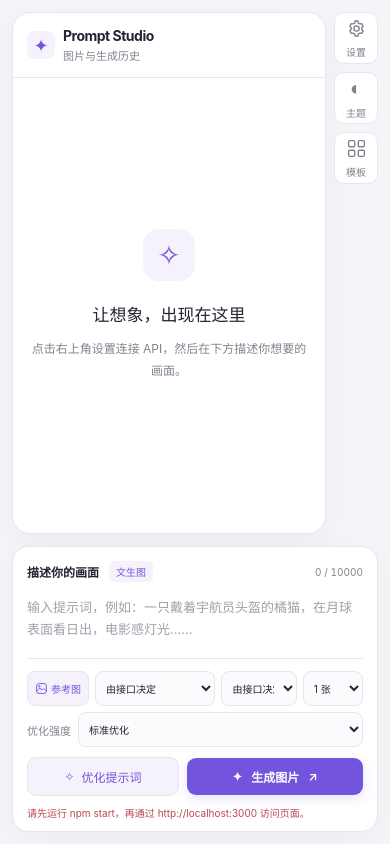
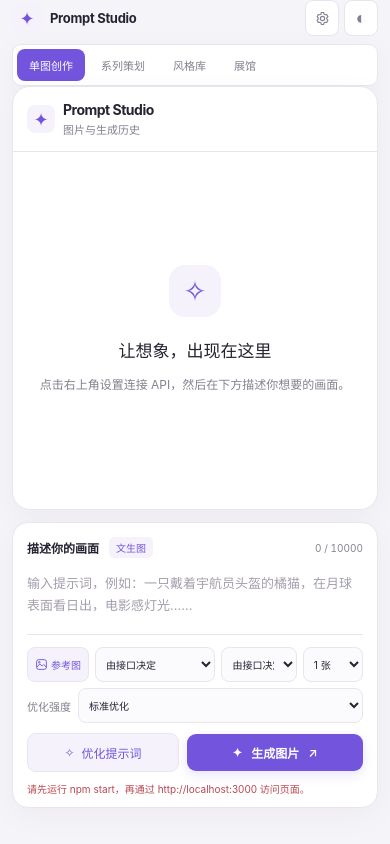
Before and after one commit to Yukinoshita-w/picture, a website: page public/index.html in a window 390 px wide. Drawn offline with Linux system fonts and the light colour scheme; no server answers.

Commit message:
Add top navigation and page routing

```diff
--- a/public/app.js
+++ b/public/app.js
@@ -187,7 +187,6 @@ function updateActionState() {
   const busy = generating || optimizing || loadingReferences;
   generateButton.disabled = busy;
   $('#optimizeButton').disabled = busy;
-  $('#templatesButton').disabled = busy;
   const capabilities = currentCapabilities();
   $('#addReference').disabled = busy || referenceImages.length >= capabilities.maxReferences;
   $('#undoOptimize').disabled = busy;
@@ -942,18 +941,33 @@ $('#previewDialog').addEventListener('click', event => {
 const templateCategories = [{ id: 'all', label: '全部风格' }, ...[...new Map(StyleTemplates.map(template => [template.category, template.categoryLabel])).entries()].map(([id, label]) => ({ id, label }))];
 let activeTemplateCategory = 'all';
 let activeTemplate = null;
-function openTemplatesPage() {
-  $('.workspace').hidden = true;
-  $('#templatesPage').hidden = false;
-  renderTemplateFilters();
-  renderTemplates();
+const routeTitles = {
+  create: '单图创作 · Prompt Studio',
+  series: '系列策划 · Prompt Studio',
+  styles: '风格库 · Prompt Studio',
+  gallery: '展馆 · Prompt Studio'
+};
+function currentRoute() {
+  const route = window.location.hash.slice(1);
+  return Object.hasOwn(routeTitles, route) ? route : 'create';
+}
+function renderRoute() {
+  const route = currentRoute();
+  document.querySelectorAll('[data-page]').forEach(page => { page.hidden = page.dataset.page !== route; });
+  document.querySelectorAll('.site-nav-link').forEach(link => {
+    if (link.dataset.route === route) link.setAttribute('aria-current', 'page');
+    else link.removeAttribute('aria-current');
+  });
+  document.title = routeTitles[route];
+  if (route === 'styles') { renderTemplateFilters(); renderTemplates(); }
   window.scrollTo(0, 0);
 }
-function closeTemplatesPage() {
-  $('#templatesPage').hidden = true;
-  $('.workspace').hidden = false;
-  promptInput.focus();
+function navigateTo(route) {
+  if (!Object.hasOwn(routeTitles, route)) return;
+  if (currentRoute() === route) renderRoute();
+  else window.location.hash = route;
 }
+window.addEventListener('hashchange', renderRoute);
 function renderTemplateFilters() {
   const filters = $('#templateFilters');
   filters.replaceChildren(...templateCategories.map(category => {
@@ -1037,16 +1051,14 @@ function openTemplateDialog(template) {
 }
 function useTemplate(template) {
   $('#templatePromptDialog').open && $('#templatePromptDialog').close();
-  closeTemplatesPage();
   promptInput.value = template.prompt;
   promptBeforeOptimization = null;
   $('#undoOptimize').hidden = true;
   updateCounter();
   setStatus('已载入“' + template.title + '”提示词模板，可继续修改后生成。', 'success');
-  promptInput.focus();
+  navigateTo('create');
+  requestAnimationFrame(() => promptInput.focus());
 }
-$('#templatesButton').addEventListener('click', openTemplatesPage);
-$('#backToWorkspace').addEventListener('click', closeTemplatesPage);
 $('#templateSearch').addEventListener('input', renderTemplates);
 $('#closeTemplatePrompt').addEventListener('click', () => $('#templatePromptDialog').close());
 $('#templatePromptDialog').addEventListener('click', event => { if (event.target === $('#templatePromptDialog')) event.target.close(); });
@@ -1108,6 +1120,7 @@ for (const kind of ['image', 'optimizer']) {
 }
 updateActionState();
 applyTheme(safeStorage.get('prompt-studio-theme') === 'dark');
+renderRoute();
 renderHistory();
 fetch('/api/health').then(response => {
   if (!response.ok) throw new Error('服务未就绪');
--- a/public/index.html
+++ b/public/index.html
@@ -8,7 +8,25 @@
   <link rel="stylesheet" href="/styles.css">
 </head>
 <body>
-  <main class="workspace">
+  <header class="site-header">
+    <a class="site-brand" href="#create" aria-label="Prompt Studio 首页">
+      <span class="site-logo" aria-hidden="true">✦</span>
+      <span class="site-brand-copy"><strong>Prompt Studio</strong><span>AI 生图工作台</span></span>
+    </a>
+    <nav class="site-nav" aria-label="主导航">
+      <a class="site-nav-link" href="#create" data-route="create">单图创作</a>
+      <a class="site-nav-link" href="#series" data-route="series">系列策划</a>
+      <a class="site-nav-link" href="#styles" data-route="styles" id="templatesButton">风格库</a>
+      <a class="site-nav-link" href="#gallery" data-route="gallery">展馆</a>
+    </nav>
+    <div class="header-tools" aria-label="工作台工具">
+      <button class="tool-button" id="settingsButton" type="button" title="API 设置" aria-label="打开 API 设置" aria-haspopup="dialog" aria-controls="settingsDialog">
+        <svg viewBox="0 0 24 24" fill="none" stroke="currentColor" stroke-width="1.6" aria-hidden="true"><path d="m9 3-.5 2.2-1.7 1L4.6 6 3 8.8l1.5 1.7v2L3 14.2 4.6 17l2.2-.2 1.7 1L9 20h3.2l.5-2.2 1.7-1 2.2.2 1.6-2.8-1.5-1.7v-2l1.5-1.7L16.6 6l-2.2.2-1.7-1L12.2 3Z" transform="translate(1.4 .5)"/><circle cx="12" cy="12" r="3"/></svg><span>设置</span>
+      </button>
+      <button class="tool-button" id="themeButton" type="button" title="切换主题" aria-label="切换深色主题" aria-pressed="false"><span class="theme-symbol" aria-hidden="true">◐</span><span>主题</span></button>
+    </div>
+  </header>
+  <main class="workspace" id="createPage" data-page="create">
     <div class="gallery-row">
       <section class="gallery-panel" aria-labelledby="galleryTitle">
         <header class="gallery-heading">
@@ -26,17 +44,6 @@
           </section>
         </div>
       </section>
-      <nav class="workspace-tools" aria-label="工作台工具">
-        <button class="tool-button" id="settingsButton" type="button" title="API 设置" aria-label="打开 API 设置" aria-haspopup="dialog" aria-controls="settingsDialog">
-          <svg viewBox="0 0 24 24" fill="none" stroke="currentColor" stroke-width="1.6" aria-hidden="true"><path d="m9 3-.5 2.2-1.7 1L4.6 6 3 8.8l1.5 1.7v2L3 14.2 4.6 17l2.2-.2 1.7 1L9 20h3.2l.5-2.2 1.7-1 2.2.2 1.6-2.8-1.5-1.7v-2l1.5-1.7L16.6 6l-2.2.2-1.7-1L12.2 3Z" transform="translate(1.4 .5)"/><circle cx="12" cy="12" r="3"/></svg>
-          <span>设置</span>
-        </button>
-        <button class="tool-button" id="themeButton" type="button" title="切换主题" aria-label="切换深色主题" aria-pressed="false"><span class="theme-symbol" aria-hidden="true">◐</span><span>主题</span></button>
-        <button class="tool-button" id="templatesButton" type="button" title="浏览风格模板" aria-label="打开风格模板">
-          <svg viewBox="0 0 24 24" fill="none" stroke="currentColor" stroke-width="1.6" aria-hidden="true"><rect x="3" y="3" width="7" height="7" rx="1.5"/><rect x="14" y="3" width="7" height="7" rx="1.5"/><rect x="3" y="14" width="7" height="7" rx="1.5"/><rect x="14" y="14" width="7" height="7" rx="1.5"/></svg>
-          <span>模板</span>
-        </button>
-      </nav>
     </div>
 
     <section class="composer-panel" aria-label="提示词输入区">
@@ -62,11 +69,14 @@
     </section>
   </main>
 
-  <section id="templatesPage" class="templates-page" hidden aria-labelledby="templatesTitle">
+  <section id="seriesPage" class="route-placeholder" data-page="series" hidden aria-labelledby="seriesTitle">
+    <div class="route-placeholder-card"><span class="section-label">SERIES PLANNING</span><h1 id="seriesTitle">系列策划</h1><p>系列策划页面正在准备中。</p></div>
+  </section>
+
+  <section id="templatesPage" class="templates-page" data-page="styles" hidden aria-labelledby="templatesTitle">
     <div class="templates-shell">
       <header class="templates-header">
         <div class="templates-heading">
-          <button class="back-button" id="backToWorkspace" type="button" aria-label="返回生成工作台" title="返回生成工作台"><svg viewBox="0 0 24 24" fill="none" stroke="currentColor" stroke-width="1.8" aria-hidden="true"><path d="m15 18-6-6 6-6"/><path d="M9 12h11"/></svg></button>
           <div><span class="section-label">PROMPT LIBRARY</span><h1 id="templatesTitle">风格模板</h1><p>从视觉方向出发，找到适合你的提示词参考。</p></div>
         </div>
         <div class="templates-count" id="templatesCount" aria-live="polite"></div>
@@ -75,6 +85,10 @@
       <div class="template-grid" id="templateGrid"></div>
       <div class="template-empty" id="templateEmpty" hidden><div class="template-empty-icon" aria-hidden="true">⌕</div><h2>没有找到匹配模板</h2><p>换一个关键词，或切换到全部风格继续浏览。</p></div>
     </div>
+  </section>
+
+  <section id="galleryPage" class="route-placeholder" data-page="gallery" hidden aria-labelledby="galleryPageTitle">
+    <div class="route-placeholder-card"><span class="section-label">GALLERY</span><h1 id="galleryPageTitle">展馆</h1><p>展馆页面正在准备中。生成记录可先在单图创作页面查看。</p><a class="button primary" href="#create">前往单图创作</a></div>
   </section>
 
   <dialog id="settingsDialog" class="settings-dialog" aria-labelledby="settingsTitle">
--- a/public/styles.css
+++ b/public/styles.css
@@ -20,7 +20,21 @@ button { cursor: pointer; }
 button:disabled { opacity: .5; cursor: default; }
 button:focus-visible, a:focus-visible, input:focus-visible, select:focus-visible, textarea:focus-visible, img:focus-visible { outline: 2px solid var(--purple); outline-offset: 3px; }
 [hidden] { display: none !important; }
-.workspace { height: 100vh; height: 100dvh; min-height: 580px; max-width: 1800px; margin: auto; padding: 28px; display: flex; flex-direction: column; gap: 20px; }
+.site-header { width: min(1800px, calc(100% - 56px)); min-height: 72px; margin: 0 auto; display: grid; grid-template-columns: minmax(190px, 1fr) auto minmax(190px, 1fr); align-items: center; gap: 24px; }
+.site-brand { display: inline-flex; align-items: center; gap: 11px; min-width: 0; color: var(--ink); text-decoration: none; }
+.site-logo { width: 38px; height: 38px; flex: 0 0 38px; display: grid; place-items: center; border-radius: 11px; background: var(--soft); color: var(--purple); font-size: 23px; }
+.site-brand-copy { display: grid; gap: 3px; min-width: 0; }
+.site-brand-copy strong { font-size: 16px; font-weight: 650; letter-spacing: -.3px; }
+.site-brand-copy span { color: var(--muted); font-size: 10px; }
+.site-nav { display: flex; align-items: center; justify-content: center; gap: 4px; padding: 4px; border: 1px solid var(--line); border-radius: 12px; background: var(--card); box-shadow: var(--shadow); }
+.site-nav-link { display: inline-flex; align-items: center; justify-content: center; min-height: 34px; padding: 0 15px; border-radius: 8px; color: var(--muted); font-size: 12px; text-decoration: none; white-space: nowrap; transition: background .15s, color .15s; }
+.site-nav-link:hover { color: var(--purple); background: var(--soft); }
+.site-nav-link[aria-current="page"] { color: #fff; background: var(--purple); }
+.header-tools { display: flex; justify-content: flex-end; gap: 8px; }
+.header-tools .tool-button { width: auto; min-height: 36px; flex-direction: row; gap: 6px; padding: 0 10px; border-radius: 8px; font-size: 11px; }
+.header-tools .tool-button svg { width: 17px; height: 17px; }
+.header-tools .theme-symbol { font-size: 18px; line-height: 18px; }
+.workspace { height: calc(100dvh - 72px); min-height: 580px; max-width: 1800px; margin: auto; padding: 0 28px 28px; display: flex; flex-direction: column; gap: 20px; }
 .gallery-row { display: flex; gap: 16px; flex: 1; min-height: 0; }
 .gallery-panel { flex: 1; min-width: 0; display: flex; flex-direction: column; background: var(--card); border: 1px solid var(--line); border-radius: 18px; box-shadow: var(--shadow); overflow: hidden; }
 .gallery-heading { display: flex; align-items: center; justify-content: space-between; gap: 16px; padding: 21px 26px; border-bottom: 1px solid var(--line); flex-shrink: 0; }
@@ -30,7 +44,7 @@ button:focus-visible, a:focus-visible, input:focus-visible, select:focus-visible
 .brand p { color: var(--muted); font-size: 11px; margin: 0; }
 .connection-pill { display: flex; align-items: center; gap: 8px; font-size: 11px; color: var(--muted); }
 .pulse-dot { width: 6px; height: 6px; background: #73b78e; border-radius: 50%; }
-.workspace-tools { width: 62px; flex-shrink: 0; display: flex; flex-direction: column; align-items: stretch; gap: 10px; }
+.workspace-tools { display: none; }
 .tool-button { width: 62px; min-height: 64px; display: flex; flex-direction: column; justify-content: center; align-items: center; gap: 5px; border: 1px solid var(--line); border-radius: 13px; background: var(--card); color: var(--muted); font-size: 11px; transition: background .15s, color .15s; }
 .tool-button:hover { color: var(--purple); background: var(--soft); }
 .tool-button svg { width: 24px; height: 24px; }
@@ -228,9 +242,16 @@ dialog::backdrop { background: rgba(29, 22, 47, .4); backdrop-filter: blur(5px);
 .template-prompt-box > span { color: var(--muted); font-size: 10px; }
 .template-prompt-box p { max-height: 180px; overflow: auto; margin: 8px 0 0; color: var(--ink); font-size: 12px; line-height: 1.8; white-space: pre-wrap; }
 .template-use-button { width: 100%; margin-top: 16px; margin-left: 0; }
+.route-placeholder { min-height: calc(100dvh - 72px); padding: 48px 28px; }
+.route-placeholder-card { width: min(620px, 100%); margin: 8vh auto 0; padding: 48px 32px; border: 1px solid var(--line); border-radius: 18px; background: var(--card); box-shadow: var(--shadow); text-align: center; }
+.route-placeholder-card h1 { margin: 10px 0 8px; font-size: 30px; }
+.route-placeholder-card p { margin: 0 0 24px; color: var(--muted); font-size: 13px; }
+.route-placeholder-card .button { display: inline-flex; text-decoration: none; }
 @media (max-width: 1000px) {
   .shortcut-hint { display: none; }
-  .workspace { padding: 20px; }
+  .workspace { padding: 0 20px 20px; }
+  .site-header { width: min(100% - 40px, 1800px); grid-template-columns: auto 1fr auto; gap: 12px; }
+  .site-nav-link { padding: 0 11px; }
   .control label { display: none; }
   .template-grid { grid-template-columns: repeat(3, minmax(0, 1fr)); }
 }
@@ -240,12 +261,18 @@ dialog::backdrop { background: rgba(29, 22, 47, .4); backdrop-filter: blur(5px);
   .shortcut-hint { display: none; }
 }
 @media (max-width: 640px) {
-  .workspace { padding: 12px; gap: 12px; min-height: 540px; }
+  .site-header { width: calc(100% - 24px); min-height: 62px; grid-template-columns: 1fr auto; gap: 8px; }
+  .site-brand { gap: 8px; }
+  .site-logo { width: 30px; height: 30px; flex-basis: 30px; border-radius: 8px; font-size: 18px; }
+  .site-brand-copy strong { font-size: 13px; }
+  .site-brand-copy span { display: none; }
+  .site-nav { grid-column: 1 / -1; grid-row: 2; justify-content: flex-start; overflow-x: auto; width: 100%; border-radius: 9px; }
+  .site-nav-link { min-height: 32px; flex: 0 0 auto; padding: 0 12px; font-size: 11px; }
+  .header-tools { gap: 5px; }
+  .header-tools .tool-button { width: 34px; height: 34px; padding: 0; justify-content: center; }
+  .header-tools .tool-button span:last-child { display: none; }
+  .workspace { height: calc(100dvh - 110px); padding: 0 12px 12px; gap: 12px; min-height: 540px; }
   .gallery-row { gap: 8px; }
-  .workspace-tools { width: 44px; gap: 8px; }
-  .tool-button { width: 44px; min-height: 52px; font-size: 10px; border-radius: 10px; }
-  .tool-button svg { width: 21px; height: 21px; }
-  .theme-symbol { font-size: 20px; }
   .gallery-heading { padding: 14px; }
   .brand { gap: 8px; }
   .brand h1 { font-size: 14px; }
@@ -303,5 +330,8 @@ dialog::backdrop { background: rgba(29, 22, 47, .4); backdrop-filter: blur(5px);
   .template-prompt-dialog > img { height: 38vh; min-height: 180px; max-height: none; margin-bottom: 14px; }
   .template-dialog-content { padding: 0; }
   .template-dialog-content h2 { font-size: 20px; }
+  .route-placeholder { min-height: calc(100dvh - 110px); padding: 24px 12px; }
+  .route-placeholder-card { margin-top: 8vh; padding: 36px 20px; }
+  .route-placeholder-card h1 { font-size: 24px; }
 }
 @media (prefers-reduced-motion: reduce) { * { animation: none !important; transition: none !important; scroll-behavior: auto !important; } }
```
